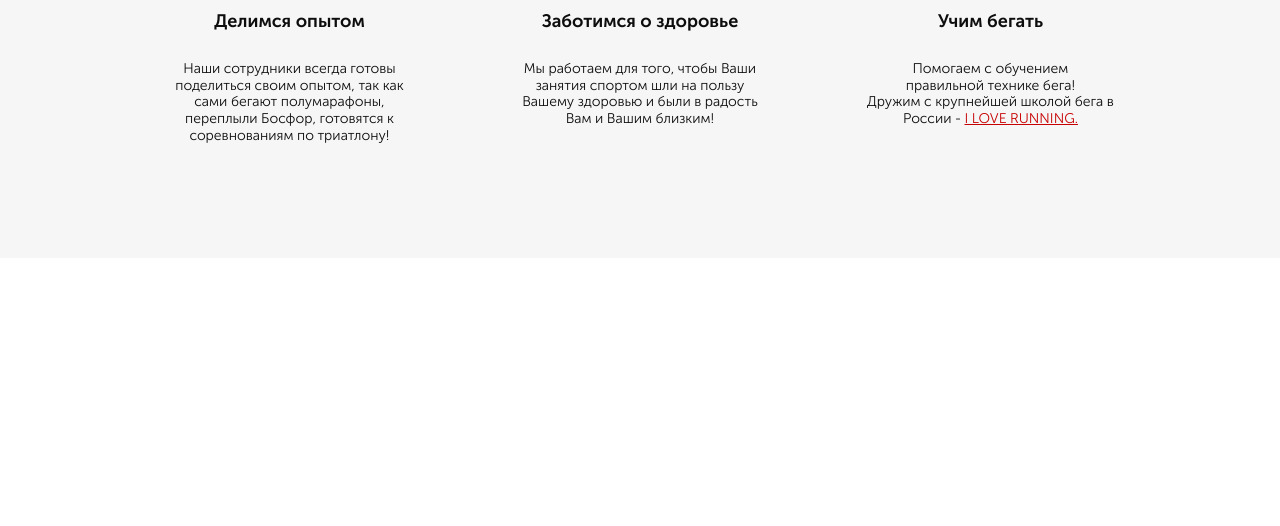
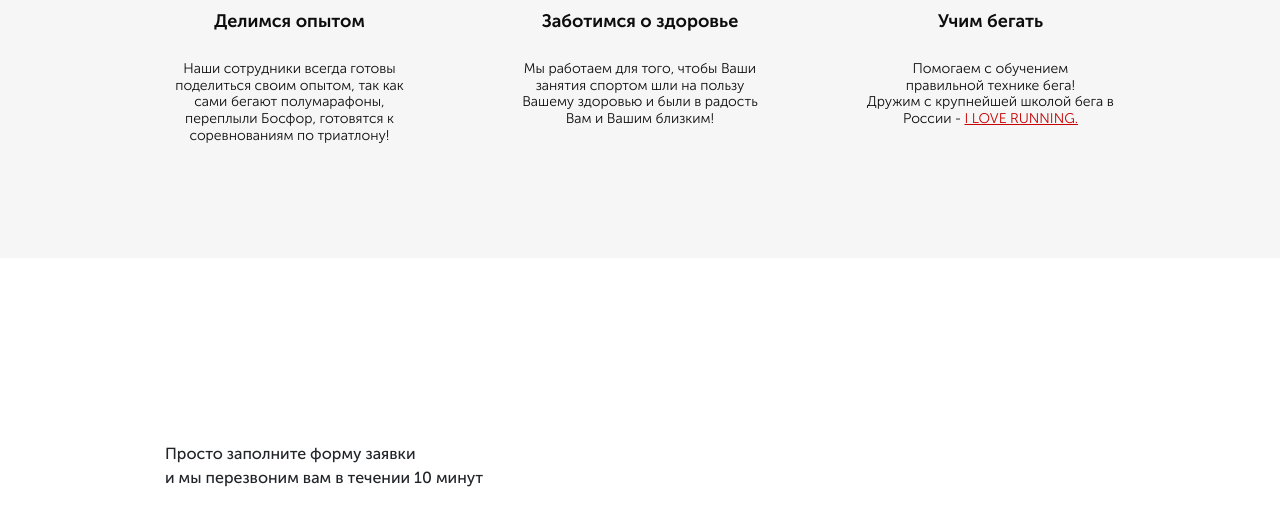
Before and after one commit to NodalHGK/nodalhgk.github.io, a plain HTML site: page RunSmart/src/index.html in a window 1280 px wide. Shown: the part 894-1420 px from the top of the page. Before the commit the page ends 1152 px from the top, so only its background shows below. Drawn offline with Linux system fonts and the light colour scheme.

Commit message:
add form block

```diff
--- a/RunSmart/src/index.html
+++ b/RunSmart/src/index.html
@@ -86,5 +86,16 @@
             </div>
         </div>
     </div>
+    <div class="consultation">
+        <div class="container">
+            <h2 class="consultation__title">
+                Получите бесплатную консультацию <br>по подбору пульсометра
+            </h2>
+            <div class="consultation__descr">
+                Просто заполните форму заявки  <br>и мы перезвоним вам в течении 10 минут
+            </div>
+        </div>
+    </div>
+
 </body>
 </html>
--- /dev/null
+++ b/RunSmart/src/sass/blocks/_consultation.scss
@@ -0,0 +1,11 @@
+.consultation {
+    min-height: 680px;
+    padding: 89px 0px 86px 0px;
+    .consultation__title {
+        font-size: 36px;
+        font-weight: 700;
+        color: rgb(255, 255, 255);
+        text-transform: uppercase;
+        text-align: left;
+    }
+}
--- a/RunSmart/src/sass/blocks/_header.scss
+++ b/RunSmart/src/sass/blocks/_header.scss
@@ -1,13 +1,14 @@
 @use "base/mixins" as *;
 @use "base/variables" as *;
 .header {
+    margin: 0 auto;
     display: flex;
     justify-content: space-between;
     align-items: center;
     &__logo {
-        width: 250px
+        width: 250px;
         img{
-            width: 100%
+            width: 100%;
         }
     }
     &__official {
--- a/RunSmart/src/sass/style.scss
+++ b/RunSmart/src/sass/style.scss
@@ -3,6 +3,7 @@
 @forward    "blocks/promo";
 @forward    "blocks/header";
 @forward    "blocks/advantages";
+@forward    "blocks/consultation";
 @forward    "media";
 *{
     margin: 0px;
```
Also changed, not shown: RunSmart/src/css/style.min.css.
